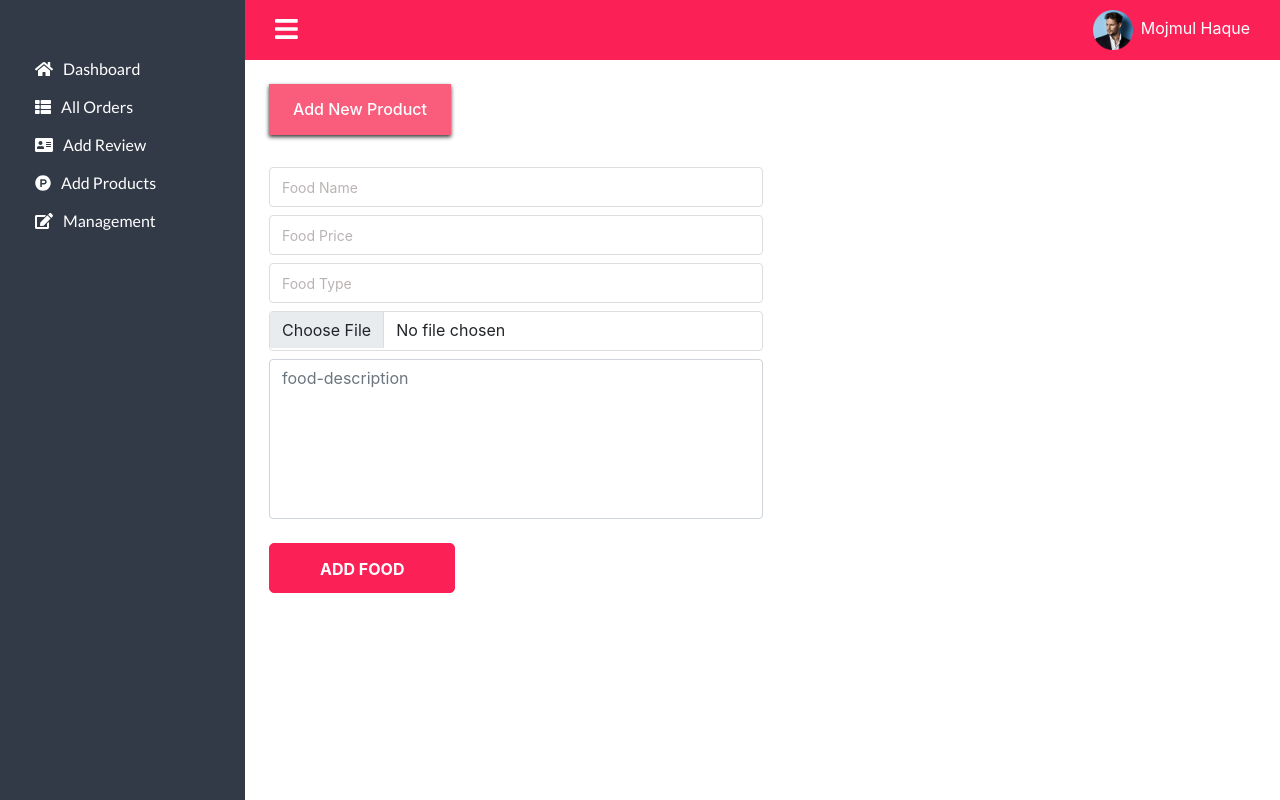
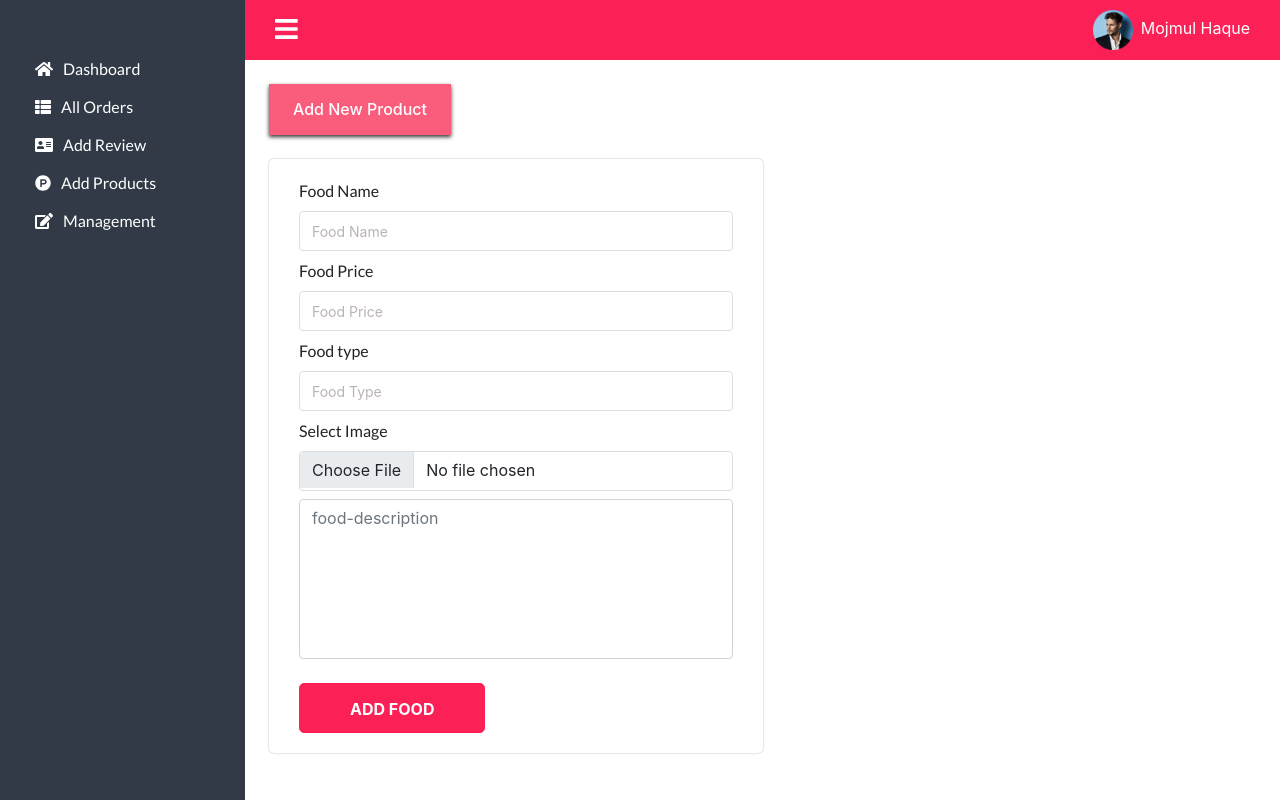
Before and after one commit to Mojmul-Haque/resturant-, a React (Create React App) app: page /dashboard/add-food in a window 1280 px wide. Built offline with nearby package versions, Linux system fonts and the light colour scheme.

Commit message:
upadated design

```diff
--- a/src/App.js
+++ b/src/App.js
@@ -2,10 +2,6 @@ import { BrowserRouter as Router, Switch, Route } from "react-router-dom";
 import "./SCSS/style.css";
 import Home from "./pages/Home";
 import Dashboard from "./pages/Dashboard";
-import UserOrderList from "./components/UserOrderList/UserOrderList";
-import AddProduct from "./components/AddProduct/AddProduct";
-import AddReview from "./components/AddReview/AddReview";
-import DemoDashBoard from "./pages/DemoDashBoard";
 function App() {
   return (
     <Router>
--- a/src/SCSS/style.css
+++ b/src/SCSS/style.css
@@ -622,10 +622,20 @@ section {
       #dashboard .dashboard-contents .content-head .user-account span {
         padding-left: 8px;
         color: #fff; }
+  #dashboard .add-review form {
+    -webkit-box-shadow: 0 0 2px rgba(34, 34, 34, 0.363);
+            box-shadow: 0 0 2px rgba(34, 34, 34, 0.363);
+    border-radius: 5px;
+    padding: 20px 30px; }
     #dashboard .add-review form .form-control:focus {
       border-color: #e9457a;
       -webkit-box-shadow: none;
               box-shadow: none; }
+    #dashboard .add-review form label {
+      font-size: 16px;
+      color: #252121;
+      font-family: "Lato", sans-serif;
+      font-weight: 500; }
     #dashboard .add-review form input {
       height: 40px;
       border-color: #ddd; }
--- a/src/SCSS/style.scss
+++ b/src/SCSS/style.scss
@@ -638,11 +638,17 @@ section {
 
   .add-review {
     form {
+      box-shadow: 0 0 2px rgba(34, 34, 34, 0.363);
+      border-radius: 5px;
+      padding: 20px 30px;
       .form-control {
         &:focus {
           border-color: $brandColor;
           box-shadow: none;
         }
+      }
+      label {
+        @include commonText(16px, #252121, $a, 500);
       }
       input {
         height: 40px;
@@ -650,7 +656,7 @@ section {
         &::placeholder {
           text-transform: capitalize;
           font-size: 14px;
-          color: rgb(187, 179, 179)
+          color: rgb(187, 179, 179);
         }
       }
       textarea {
--- a/src/components/AddProduct/AddProduct.js
+++ b/src/components/AddProduct/AddProduct.js
@@ -19,41 +19,50 @@ const AddProduct = () => {
       <div className="col-lg-6">
         <form onSubmit={handleSubmit(onSubmit)}>
           <div>
+            <label htmlFor="pd-name">Food Name</label>
             <input
               className="form-control my-2"
               {...register("name", { required: true })}
               placeholder="food name"
+              id="pd-name"
             />
             {errors.name && (
               <span className="text-danger">This field is required</span>
             )}
           </div>
           <div>
+            <label htmlFor="pd-price">Food Price</label>
             <input
               className="form-control my-2"
               {...register("price", { required: true })}
               placeholder="food Price"
+              id="pd-price"
             />
             {errors.price && (
               <span className="text-danger">This field is required</span>
             )}
           </div>
           <div>
+            <label htmlFor="pd-type">Food type</label>
             <input
               className="form-control my-2"
               {...register("foodType", { required: true })}
               placeholder="food type"
+              id="pd-type"
             />
             {errors.foodType && (
               <span className="text-danger">This field is required</span>
             )}
           </div>
           <div>
+            <label htmlFor="pd-image">Select Image</label>
             <input
               type="file"
               className="form-control my-2"
               {...register("foodImage", { required: true })}
+              id="pd-image"
             />
+
             {errors.foodImage && (
               <span className="text-danger">This field is required</span>
             )}
--- /dev/null
+++ b/src/components/DashboardContent/DashboardContent.js
@@ -0,0 +1,23 @@
+import React from "react";
+
+const DashboardContent = () => {
+  return (
+    <div>
+      <div className="container">
+        <div className="row">
+          <div className="col-lg-3">
+            <div className="card-template border text-center">
+              <h5>Total Orders</h5>
+              <h6>$ 1250</h6>
+              <p>MONDAY</p>
+            </div>
+          </div>
+          <div className="col-lg-3"></div>
+          <div className="col-lg-3"></div>
+        </div>
+      </div>
+    </div>
+  );
+};
+
+export default DashboardContent;
--- a/src/pages/Dashboard.js
+++ b/src/pages/Dashboard.js
@@ -5,10 +5,10 @@ import { Route } from "react-router";
 // import { BrowserRouter as Router, Switch, Route } from "react-router-dom";
 import AddProduct from "../components/AddProduct/AddProduct";
 import AddReview from "../components/AddReview/AddReview";
+import DashboardContent from "../components/DashboardContent/DashboardContent";
 import SideNav from "../components/SideNav/SideNav";
 import UserOrderList from "../components/UserOrderList/UserOrderList";
 import userImage from "../images/test2.png";
-import DemoDashBoard from "./DemoDashBoard";
 // import "../SCSS/style.css";
 const Dashboard = () => {
   const [shownav, setShowNav] = useState(false);
@@ -31,6 +31,9 @@ const Dashboard = () => {
           </div>
           <div className="dashboard-inner p-4">
             <Route exact path="/dashboard">
+              <DashboardContent />
+            </Route>
+            <Route exact path="/dashboard/all-orders">
               <UserOrderList />
             </Route>
             <Route path="/dashboard/add-review">
--- a/src/pages/DemoDashBoard.js
+++ /dev/null
@@ -1,9 +0,0 @@
-import React from "react";
-
-const DemoDashBoard = () => {
-  return <div>
-    <h3>DemoDashBoard Page Start here</h3>
-  </div>;
-};
-
-export default DemoDashBoard;
```
Also changed, not shown: 1 other file (tests, documents, lock files or other folders). Lines whose indentation alone changed are shown as unchanged.
